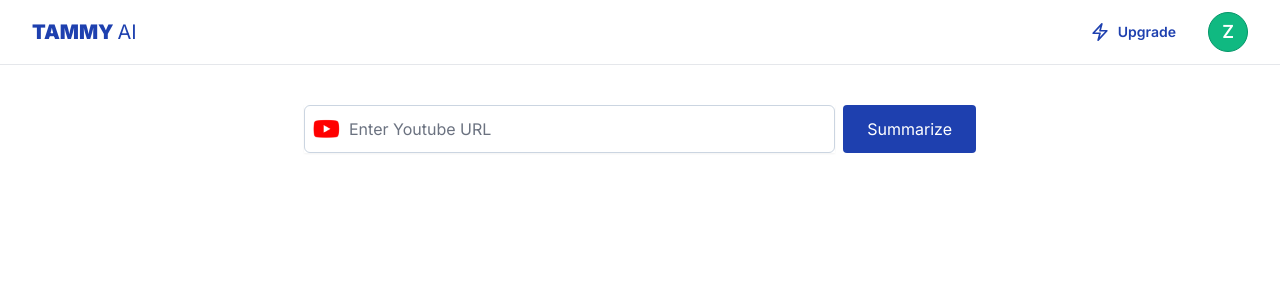
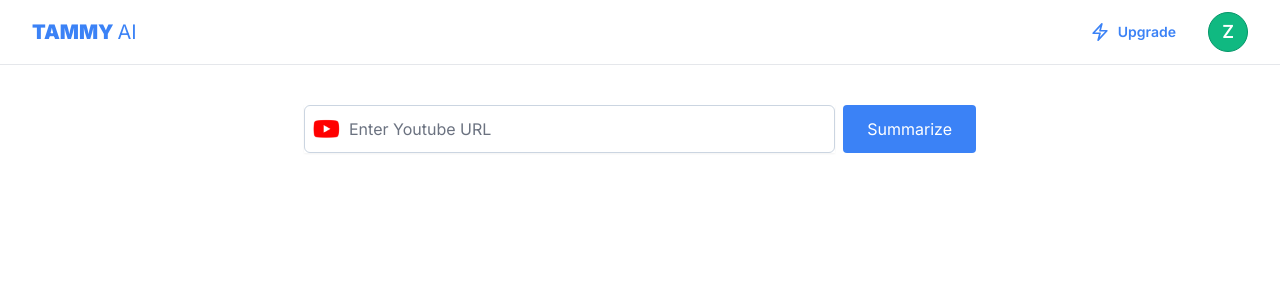
Before and after one commit to zaidakhterr/app-tammy-ai, a Next.js app: page / in a window 1280 px wide. Shown: the top 300 px of the page. Built offline with nearby package versions, Linux system fonts and the light colour scheme.

Commit message:
change colors

```diff
--- a/components/Button.js
+++ b/components/Button.js
@@ -5,7 +5,7 @@
   return (
     <button
       className={classNames(
-        "flex h-12 items-center justify-center rounded bg-blue-800 py-2 px-4 text-center text-white hover:bg-blue-700 dark:bg-blue-600 dark:hover:bg-blue-500 md:px-6",
+        "flex h-12 items-center justify-center rounded bg-blue-500 py-2 px-4 text-center text-white transition-colors hover:bg-blue-600 dark:bg-blue-600 dark:hover:bg-blue-500 md:px-6",
         className
       )}
       {...props}
--- a/components/Header.js
+++ b/components/Header.js
@@ -17,9 +17,9 @@
         <div className="flex items-center">
           <Link
             href="/subscription"
-            className="mr-2 flex items-center justify-center rounded-md py-2 px-3 text-xs font-semibold text-blue-800 transition-colors hover:bg-blue-50 dark:text-blue-500 dark:hover:bg-slate-800 md:text-sm"
+            className="mr-2 flex items-center justify-center rounded-md py-2 px-3 text-xs font-semibold text-blue-500 transition-colors hover:bg-blue-50 dark:text-blue-500 dark:hover:bg-slate-800 md:text-sm"
           >
-            <BoltIcon className="mr-2 h-5 w-5 stroke-blue-800 stroke-2 dark:stroke-blue-500" />
+            <BoltIcon className="mr-2 h-5 w-5 stroke-blue-500 stroke-2 dark:stroke-blue-500" />
             Upgrade
           </Link>
           <Menu as="div" className="relative ml-3">
--- a/components/Input.js
+++ b/components/Input.js
@@ -12,7 +12,7 @@
     <div className={classNames("relative shadow-sm", containerClassName)}>
       <input
         className={classNames(
-          "h-12 w-full rounded-md border-slate-300 bg-transparent px-4 focus:border-blue-800 dark:border-slate-700",
+          "h-12 w-full rounded-md border-slate-300 bg-transparent px-4 focus:border-blue-500 dark:border-slate-700",
           className
         )}
         type={type}
--- a/components/Logo.js
+++ b/components/Logo.js
@@ -2,9 +2,9 @@
 
 const Logo = () => {
   return (
-    <p className="text-lg font-black uppercase text-blue-800 dark:text-blue-500 md:text-xl">
+    <p className="text-lg font-black uppercase text-blue-500 dark:text-blue-500 md:text-xl">
       TAMMY{" "}
-      <span className="font-normal text-blue-800 dark:text-blue-500">AI</span>
+      <span className="font-normal text-blue-500 dark:text-blue-500">AI</span>
     </p>
   );
 };
--- a/pages/404.js
+++ b/pages/404.js
@@ -11,9 +11,9 @@
       <p className="my-4 text-2xl">Page Not Found</p>
       <Link
         href="/"
-        className="mr-2 flex items-center justify-center rounded-md py-2 px-3 text-xs font-semibold text-blue-800 transition-colors hover:bg-blue-50 dark:text-blue-500 dark:hover:bg-slate-800 md:text-sm"
+        className="mr-2 flex items-center justify-center rounded-md py-2 px-3 text-xs font-semibold text-blue-500 transition-colors hover:bg-blue-50 dark:text-blue-500 dark:hover:bg-slate-800 md:text-sm"
       >
-        <ArrowLeftIcon className="mr-2 h-5 w-5 stroke-blue-800 stroke-2 dark:stroke-blue-500" />
+        <ArrowLeftIcon className="mr-2 h-5 w-5 stroke-blue-500 stroke-2 dark:stroke-blue-500" />
         Go Home
       </Link>
     </Container>
--- a/pages/500.js
+++ b/pages/500.js
@@ -11,9 +11,9 @@
       <p className="my-4 text-2xl">Internal server Error</p>
       <Link
         href="/"
-        className="mr-2 flex items-center justify-center rounded-md py-2 px-3 text-xs font-semibold text-blue-800 transition-colors hover:bg-blue-50 dark:text-blue-500 dark:hover:bg-slate-800 md:text-sm"
+        className="mr-2 flex items-center justify-center rounded-md py-2 px-3 text-xs font-semibold text-blue-500 transition-colors hover:bg-blue-50 dark:text-blue-500 dark:hover:bg-slate-800 md:text-sm"
       >
-        <ArrowLeftIcon className="mr-2 h-5 w-5 stroke-blue-800 stroke-2 dark:stroke-blue-500" />
+        <ArrowLeftIcon className="mr-2 h-5 w-5 stroke-blue-500 stroke-2 dark:stroke-blue-500" />
         Go Home
       </Link>
     </Container>
```
